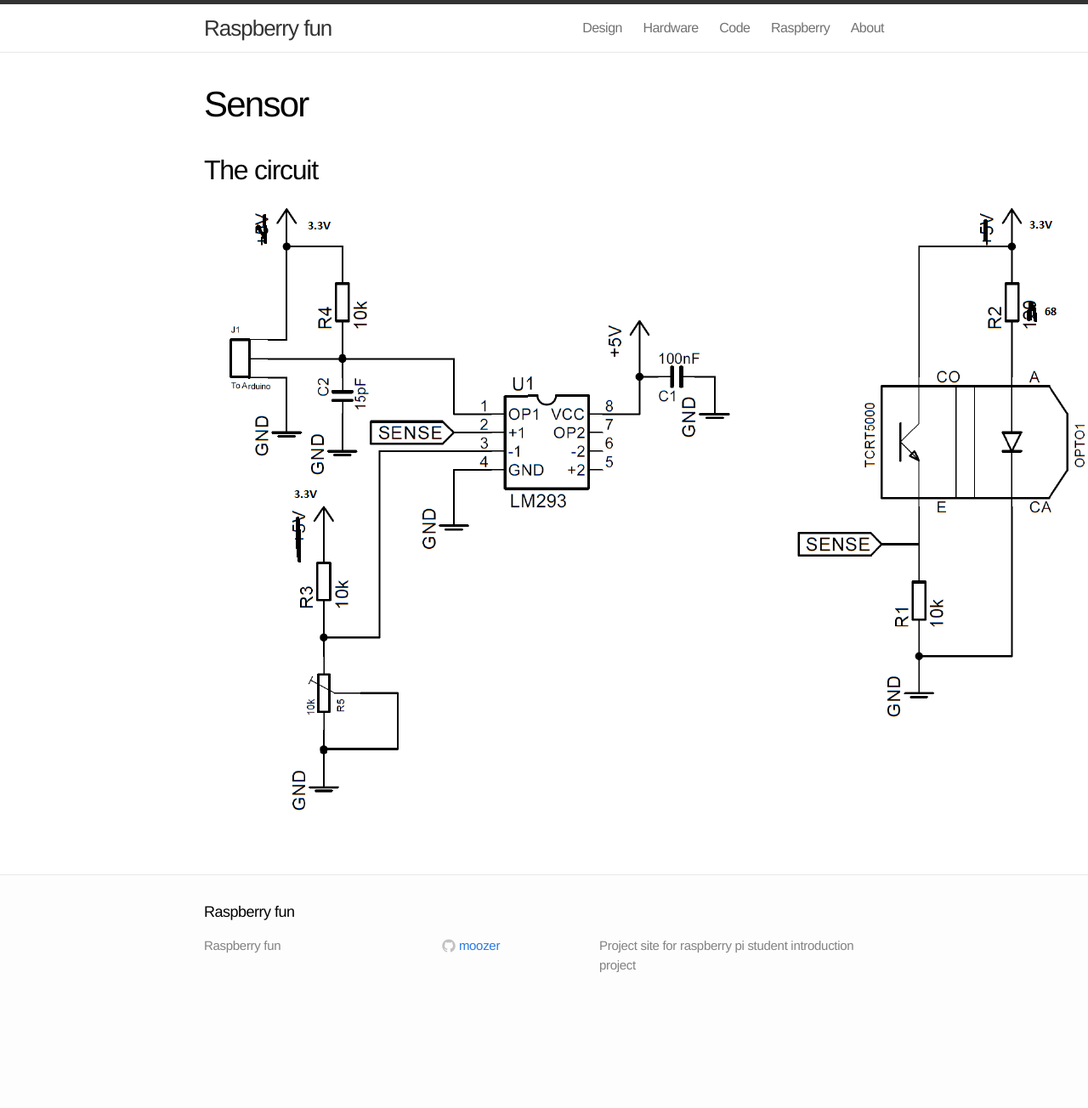
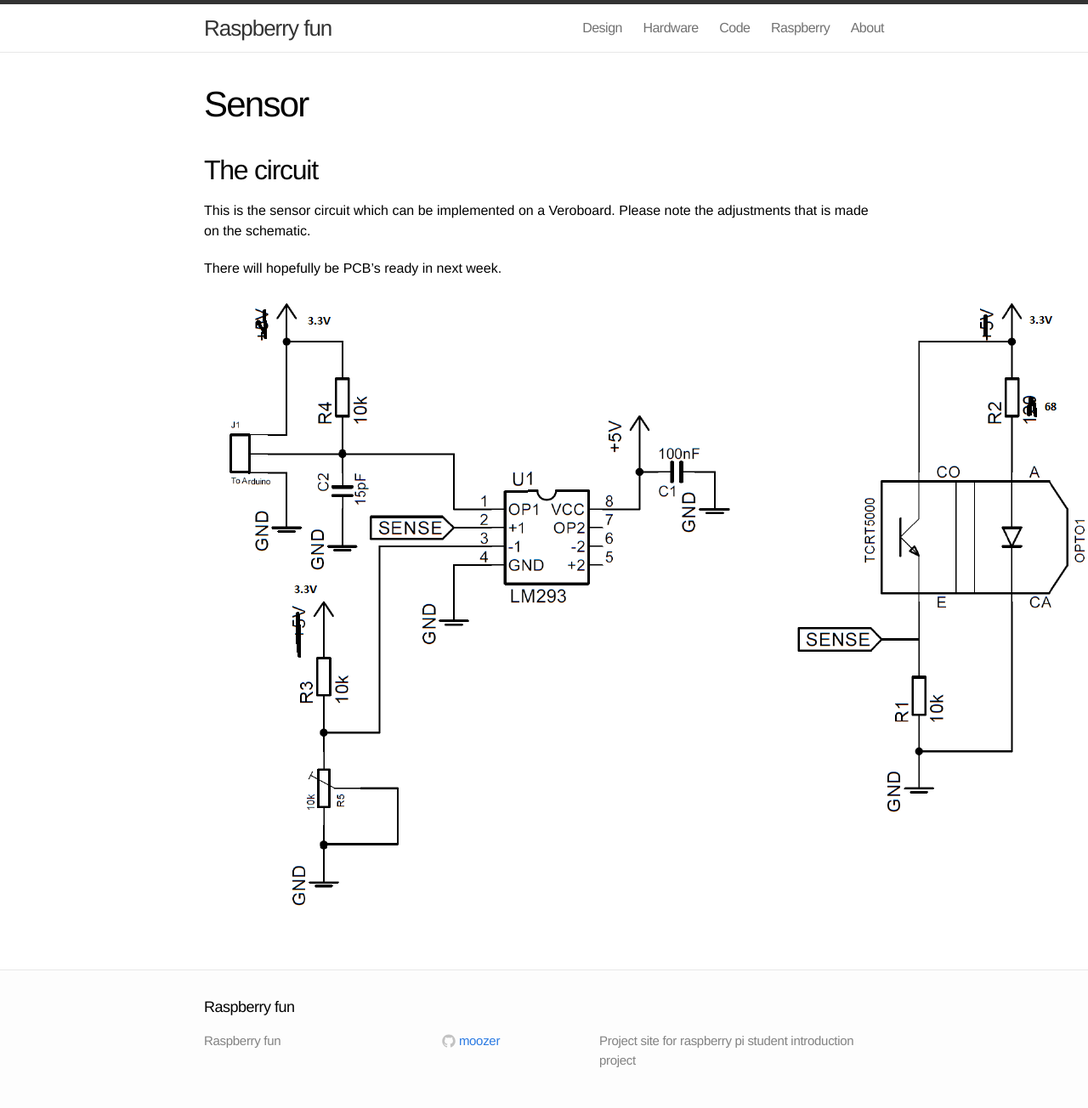
Before and after one commit to EAL-IT-Technology/RaspberryFun, a Jekyll site: the page built from hardware/sensor/index.md, in a window 1280 px wide. Shown: the whole page at 85% size. Built offline with Jekyll 4.4.1, drawn with Linux system fonts in a browser that asks for light colours; before the commit the page ends 1192 px from its top, so only the background shows below that.

Commit message:
Added a comment to the sensor circuit.

```diff
--- a/hardware/sensor/index.md
+++ b/hardware/sensor/index.md
@@ -5,4 +5,8 @@ title: Sensor
 
 ## The circuit
 
+This is the sensor circuit which can be implemented on a Veroboard. Please note the adjustments that is made on the schematic.
+
+There will hopefully be PCB's ready in next week.
+
 ![Sensor Schematic](pics/Sensor.png "Sensor Schematic")
```
